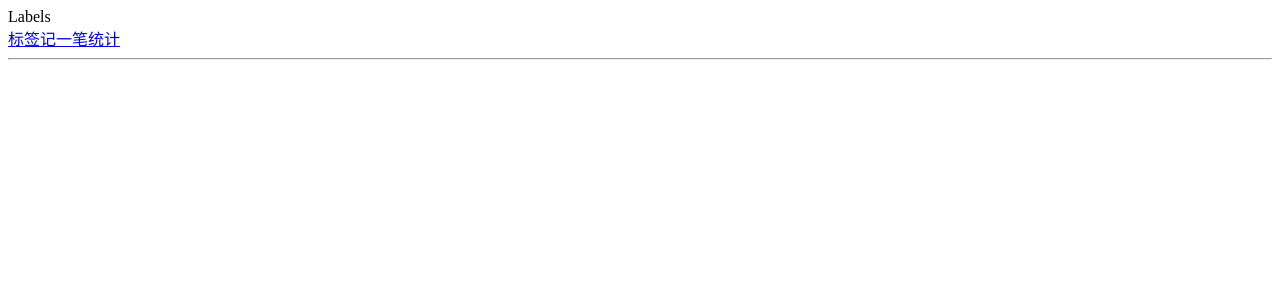
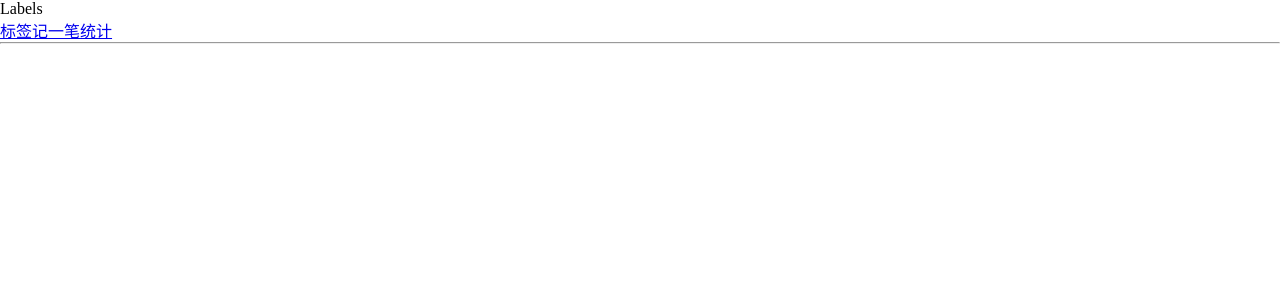
Before and after one commit to nicole618/merney, a Vue app: page /#/labels in a window 1280 px wide. Shown: the top 300 px of the page. Built offline with nearby package versions, Linux system fonts and the light colour scheme.

Commit message:
Money页面布局

```diff
--- a/src/App.vue
+++ b/src/App.vue
@@ -1,12 +1,17 @@
 <template>
   <div>
     <router-view/>
-    <hr />
+    <hr/>
 
   </div>
 </template>
 
 <style lang="scss">
+*{
+  margin: 0;
+  padding: 0;
+  box-sizing: border-box;
+}
 #app {
   font-family: Avenir, Helvetica, Arial, sans-serif;
   -webkit-font-smoothing: antialiased;
--- a/src/components/Nav.vue
+++ b/src/components/Nav.vue
@@ -1,5 +1,5 @@
 <template>
-  <div>
+  <div class="nav">
     <router-link to="/labels">标签</router-link>
     <router-link to="/money">记一笔</router-link>
     <router-link to="/statistics">统计</router-link>
@@ -13,5 +13,8 @@ name: "Nav"
 </script>
 
 <style lang="scss" scoped>
+.nav-wrapper{
+
+}
 
 </style>
--- a/src/views/Money.vue
+++ b/src/views/Money.vue
@@ -1,5 +1,8 @@
 <template>
-  <div>Money.vue
+  <div class="nav-wrapper">
+    <div class="content">
+      Money.vue
+    </div>
     <Nav/>
   </div>
 </template>
@@ -13,5 +16,13 @@ export default {
 </script>
 
 <style lang="scss" scoped>
-
+   .nav-wrapper{
+     display: flex;
+     flex-direction: column;
+     height: 100vh;
+   }
+   .content{
+     flex-grow: 1;
+     overflow: hidden;
+   }
 </style>
```
